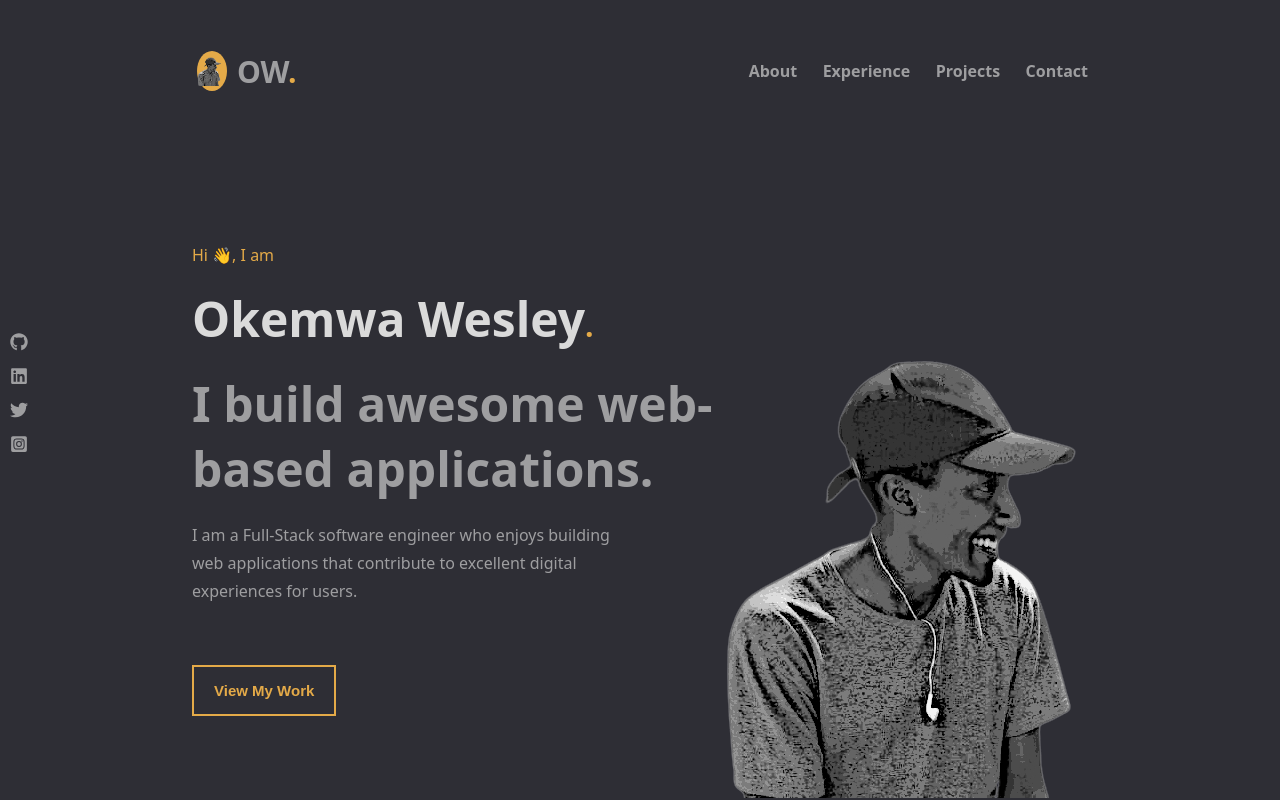
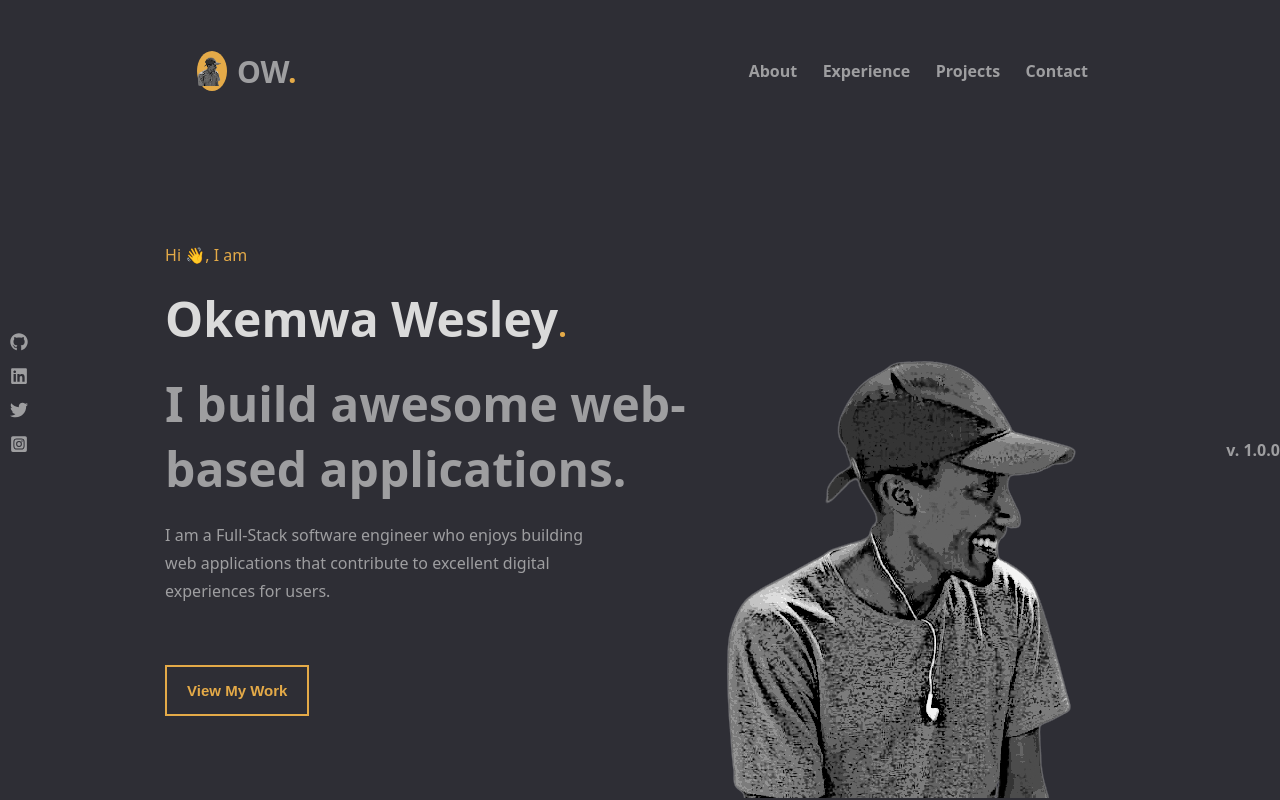
Before and after one commit to 1wes/Wes-Portfolio, a React (Create React App) app: page / in a window 1280 px wide. Shown: the top 800 px of the page. Built offline with nearby package versions, Linux system fonts and the light colour scheme; no server answers.

Commit message:
add release version number

```diff
--- a/src/components/intro.js
+++ b/src/components/intro.js
@@ -83,6 +83,17 @@ let IntroContentSection=({children})=>{
     )
 }
 
+let Version=()=>{
+
+    return(
+        <React.Fragment>
+            <div className="version">
+                <strong>v. 1.0.0</strong>
+            </div>
+        </React.Fragment>
+    )
+}
+
 let IntroSection=()=>{
 
     return(
@@ -93,6 +104,7 @@ let IntroSection=()=>{
                 <IntroContentSection>
                     <Intro/>
                 </IntroContentSection>
+                <Version/>
             </div>
         </React.Fragment>
     )
```
